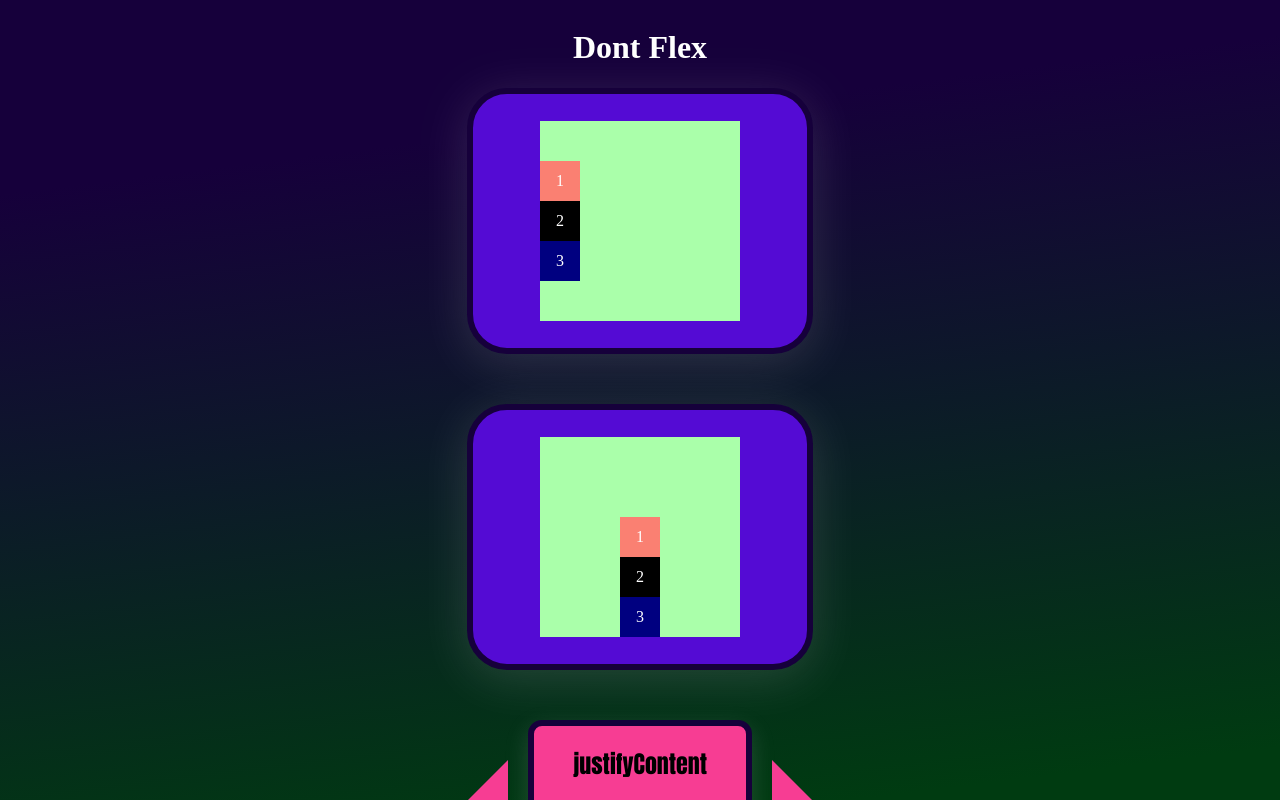
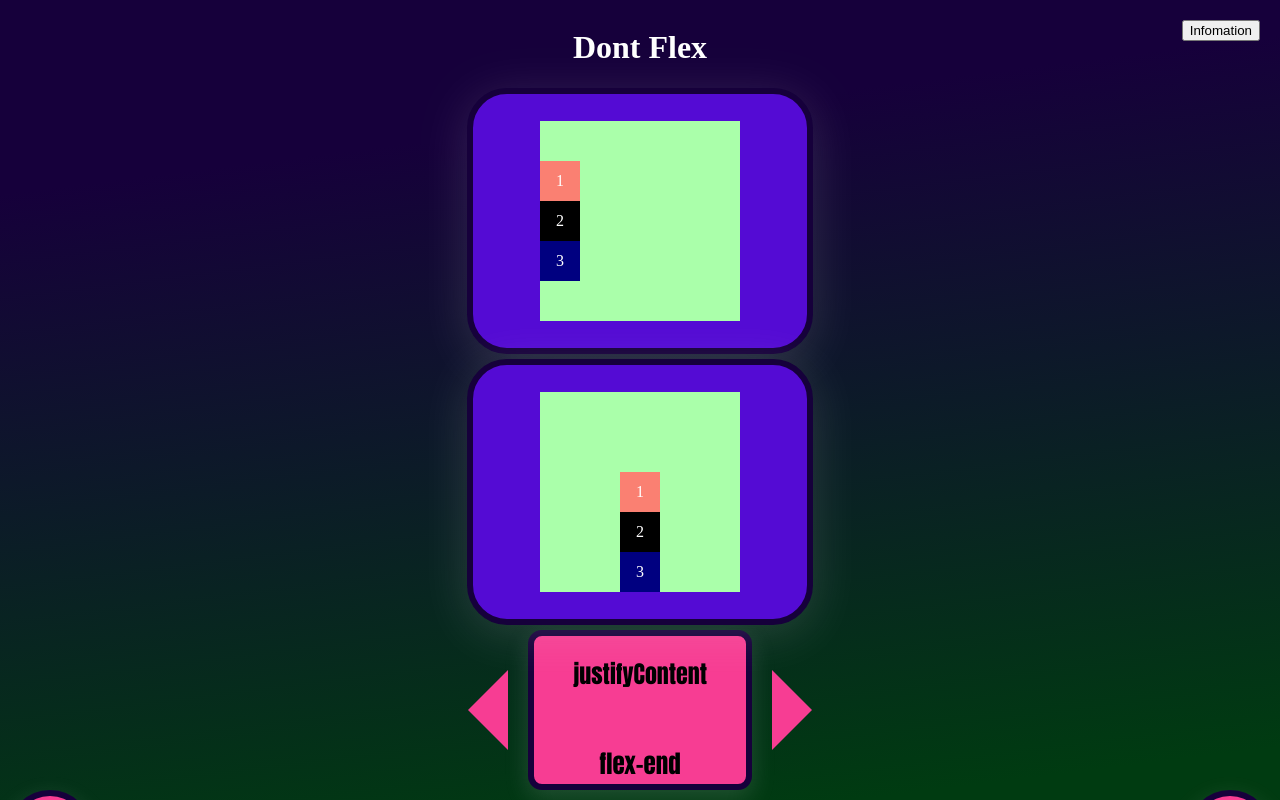
Before and after one commit to pelegsch666/css-playground-client, a React (Create React App) app: page /GameView/1 in a window 1280 px wide. Shown: the top 800 px of the page. Built offline with nearby package versions, Linux system fonts and the light colour scheme.

Commit message:
Final Stages + Modal

```diff
--- /dev/null
+++ b/src/views/GameView/components/InfoButton/index.js
@@ -0,0 +1,26 @@
+import styled from "styled-components";
+
+import { useRecoilState } from "recoil";
+import { isInfoModalOpenState } from "views/GameView/store";
+
+const Button = styled.button`
+  position: fixed;
+  top: 20px;
+  right: 20px;
+`;
+
+function InfoButton() {
+  const [isInfoModalOpen, setInfoModalOpen] =
+    useRecoilState(isInfoModalOpenState);
+  return (
+    <Button
+      onClick={() => {
+        setInfoModalOpen(!isInfoModalOpen);
+      }}
+    >
+      Infomation
+    </Button>
+  );
+}
+
+export default InfoButton;
--- /dev/null
+++ b/src/views/GameView/components/InfoModal/ExitButton.js
@@ -0,0 +1,17 @@
+import styled from "styled-components"
+import { useSetRecoilState } from "recoil";
+
+import { isInfoModalOpenState } from "views/GameView/store";
+
+
+const Button = styled.button`
+background-color: aqua;
+`
+
+
+function ExitButton(){
+    const setIsInfoModalOpen = useSetRecoilState(isInfoModalOpenState)
+    return(<Button onClick={() => setIsInfoModalOpen(false)}>X</Button>)
+}
+
+export default ExitButton
--- /dev/null
+++ b/src/views/GameView/components/InfoModal/Header.js
@@ -0,0 +1,17 @@
+import styled from "styled-components";
+import ExitButton from "./ExitButton";
+
+const StyledHeader = styled.div`
+display: flex;
+height: 40px;
+border: 2px solid red;
+`
+function Header(){
+    return(<StyledHeader>
+       <ExitButton/>
+    </StyledHeader>)
+}
+
+
+
+export  default Header
--- /dev/null
+++ b/src/views/GameView/components/InfoModal/ModalBox.js
@@ -0,0 +1,17 @@
+import styled from "styled-components";
+
+const ModalBox = styled.div`
+display: flex;
+position: fixed;
+background-color: black;
+top:0;
+left:0;
+right: 0;
+bottom: 0;
+flex-direction: column;
+border: 2px solid red;
+opacity: 0.9;
+z-index: 10;
+`
+
+export default ModalBox;
--- /dev/null
+++ b/src/views/GameView/components/InfoModal/index.js
@@ -0,0 +1,13 @@
+//modal box
+//header (navbar)
+//tabs
+//text container (body)
+import ModalBox from "views/GameView/components/InfoModal/ModalBox";
+import Header from "./Header";
+
+function InfoModal() {
+  return <ModalBox>
+    <Header/>
+  </ModalBox>;
+}
+export default InfoModal;
--- a/src/views/GameView/components/ShapeContainer.js
+++ b/src/views/GameView/components/ShapeContainer.js
@@ -12,7 +12,7 @@ const ShapeContainer = styled.div`
 	background: #540bd4;
 	border: 6px solid #16003b;
 	border-radius: 40px;
-    margin-bottom: 50px;
+    margin-bottom: 5px;
 	`;
 
 export default ShapeContainer;
--- a/src/views/GameView/index.js
+++ b/src/views/GameView/index.js
@@ -1,7 +1,4 @@
-import { useParams } from "react-router-dom";
 import { useRecoilValue } from "recoil";
-
-import { levelsDataState } from "store";
 
 import StackCol from "components/layout/StackCol";
 import StackRow from "components/layout/StackRow";
@@ -10,6 +7,9 @@ import TargetShape from "views/GameView/components/TargetShape";
 import LevelTitle from "views/GameView/components/LevelTitle";
 import VictoryBlock from "views/GameView/components/VictoryBlock";
 import UserShape from "views/GameView/components/UserShape";
+import InfoButton from "views/GameView/components/InfoButton";
+import InfoModal from "views/GameView/components/InfoModal";
+
 
 import {
   useSetCurrIdxLevel,
@@ -20,13 +20,13 @@ import {
   useSetUserShape,
 } from "views/GameView/effects";
 
-import { isVictoryState } from "views/GameView/store";
+import { isInfoModalOpenState, isVictoryState } from "views/GameView/store";
 
 import PropertySelector from "views/GameView/components/PropertySelector";
+
 function GameView() {
-  const levelsData = useRecoilValue(levelsDataState);
-
   const isVictory = useRecoilValue(isVictoryState);
+  const isInfoModalOpen = useRecoilValue(isInfoModalOpenState);
 
   useSetUserShape();
   useSetTargetShape();
@@ -36,8 +36,11 @@ function GameView() {
   useSetIsVictory();
 
   return (
+    <>
+      {isInfoModalOpen && <InfoModal />}
       <StackCol isCentered={true}>
         <LevelTitle />
+        <InfoButton />
         <TargetShape />
         <UserShape />
         <StackRow justifyContent="center" alignItems="center">
@@ -47,6 +50,7 @@ function GameView() {
           {!isVictory && <AdjusmentButtons />}
         </StackRow>
       </StackCol>
+    </>
   );
 }
 export default GameView;
--- a/src/views/GameView/store/index.js
+++ b/src/views/GameView/store/index.js
@@ -29,3 +29,8 @@ export const isVictoryState = atom({
 	key: 'isVictoryState',
 	default: false,
 });
+
+export const isInfoModalOpenState = atom({
+	key: 'isInfoModalOpenState',
+	default: false,
+})
```
Lines whose indentation alone changed are shown as unchanged.
